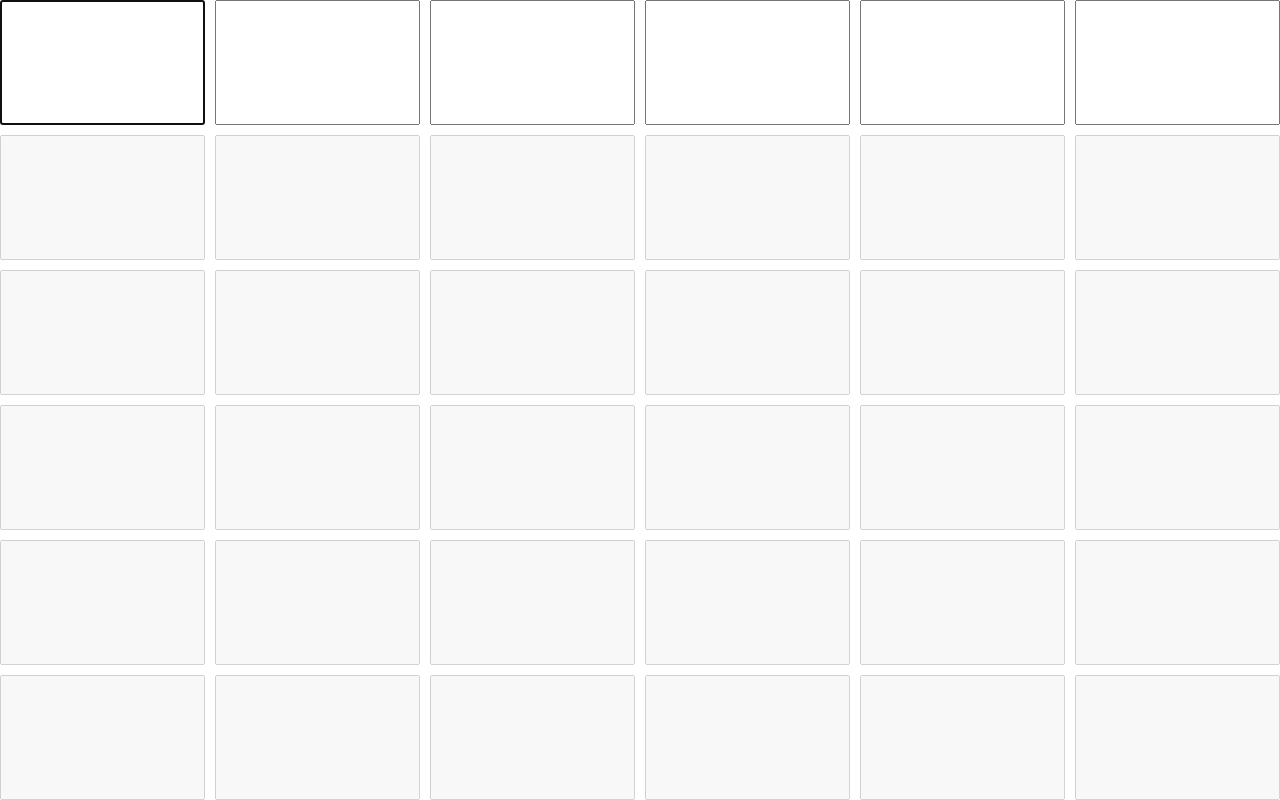
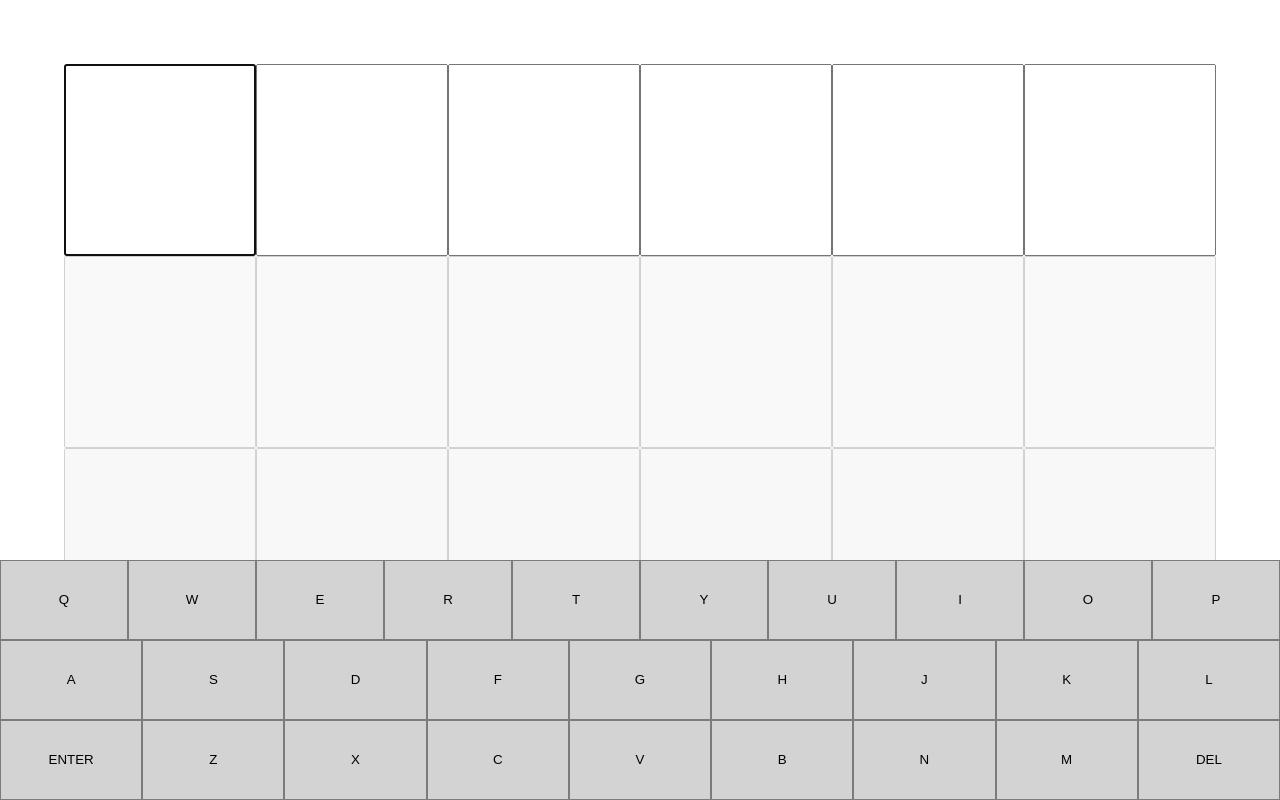
Before and after one commit to henrysha/wordle, a React (Vite) app: page / in a window 1280 px wide. Shown: the top 800 px of the page. Built offline with nearby package versions, Linux system fonts and the light colour scheme.

Commit message:
keyboard

```diff
--- a/package.json
+++ b/package.json
@@ -25,6 +25,7 @@
     "@vitejs/plugin-react": "^1.0.7",
     "eslint": "^8.9.0",
     "eslint-config-prettier": "^8.4.0",
+    "eslint-import-resolver-typescript": "^2.5.0",
     "eslint-plugin-import": "^2.25.4",
     "eslint-plugin-react": "^7.28.0",
     "eslint-plugin-react-hooks": "^4.3.0",
@@ -34,7 +35,8 @@
     "prettier": "^2.5.1",
     "sass": "^1.49.8",
     "typescript": "^4.5.4",
-    "vite": "^2.8.0"
+    "vite": "^2.8.0",
+    "vite-tsconfig-paths": "^3.4.1"
   },
   "lint-staged": {
     "**/*": "prettier --write --ignore-unknown"
--- a/src/App.module.scss
+++ b/src/App.module.scss
@@ -1,36 +1,67 @@
 $length: 6;
 $rounds: 6;
 
+$correctColor: green;
+$wrongPosColor: yellow;
+$incorrectColor: lightgrey;
+
 .App {
+  position: relative;
+  height: 100vh;
+  display: grid;
+  justify-content: center;
+  grid-template-rows: 7fr 3fr;
+}
+
+.board {
   display: grid;
   grid-template-columns: repeat($length, 1fr);
   place-items: center;
-  height: 100vh;
-  grid-gap: 10px;
+  // height: 90vw;
+  // max-height: 50vh;
+  // max-width: 50vh;
+  // grid-gap: 10px;
+  padding: 5vw;
 }
 
 .input {
-  justify-self: stretch;
-  align-self: stretch;
+  // justify-self: stretch;
+  // align-self: stretch;
+  display: flex;
+  &:before {
+    content: '';
+    display: block;
+    height: 0;
+    width: 0;
+    padding-bottom: calc(1 * 100%);
+  }
+  input {
+    width: 100%;
+    font-size: 5vw;
+    text-align: center;
+    @media screen and (max-width: 480px) {
+      font-size: 6vw;
+    }
+  }
 }
 
 .correct {
   :disabled {
-    background-color: green;
+    background-color: $correctColor;
   }
-  background-color: green;
+  background-color: $correctColor;
 }
 
 .wrong_position {
   :disabled {
-    background-color: yellow;
+    background-color: $wrongPosColor;
   }
-  background-color: yellow;
+  background-color: $wrongPosColor;
 }
 
 .incorrect {
   :disabled {
-    background-color: lightgrey;
+    background-color: $incorrectColor;
   }
-  background-color: lightgrey;
+  background-color: $incorrectColor;
 }
--- a/src/App.tsx
+++ b/src/App.tsx
@@ -1,4 +1,15 @@
-import { ChangeEvent, useCallback, useEffect, useState } from 'react'
+import {
+  MouseEvent,
+  ChangeEvent,
+  useCallback,
+  useEffect,
+  useState,
+} from 'react'
+
+import { KeyboardState } from 'constants/keyboard'
+import { KeyboardButton, Keys } from 'types/keyboard'
+import Keyboard from 'components/Keyboard'
+import { getInitialKeyboardState } from 'utils/getInitialKeyboardState'
 
 import styles from './App.module.scss'
 
@@ -12,10 +23,13 @@ const ANSWER = 'ABOARD'
 // TODO: add timer
 function App() {
   const [container, setContainer] = useState<HTMLDivElement | null>()
-  const [inputs, setInputs] = useState<string[]>([...INITIAL_INPUT])
+  const [inputs, setInputs] = useState<Keys[]>([...INITIAL_INPUT])
   const [currentInputIdx, setCurrentInputIdx] = useState(0)
   const [currentRound, setCurrentRound] = useState(0)
   const [isPlaying, setIsPlaying] = useState(true)
+  const [usedButtons, setUsedButtons] = useState<KeyboardButton>(
+    getInitialKeyboardState()
+  )
 
   const isInputEnabled = (index: number) =>
     index >= LENGTH * currentRound &&
@@ -30,7 +44,7 @@ function App() {
     (index: number) => (e: ChangeEvent<HTMLInputElement>) => {
       e.target.value = e.target.value.toUpperCase()
       setInputs((prev) => {
-        prev[index % LENGTH] = e.target.value
+        prev[index % LENGTH] = e.target.value as Keys
         return prev
       })
       if (e.target.value && index % LENGTH < LENGTH - 1) {
@@ -38,21 +52,59 @@ function App() {
       }
     }
 
+  const handleEnter = () => {
+    checkAnswer()
+  }
+
+  const handleDel = () => {
+    removePrevInput()
+  }
+
+  const handleKeyPress = (input: Keys) => {
+    setInputs((prev) => {
+      if (prev[currentInputIdx % LENGTH] !== '') return prev
+      prev[currentInputIdx % LENGTH] = input
+      if (container && container.children[currentInputIdx]) {
+        ;(
+          container.children[currentInputIdx].children[0] as HTMLInputElement
+        ).focus()
+        ;(
+          container.children[currentInputIdx].children[0] as HTMLInputElement
+        ).value = input
+      }
+      return prev
+    })
+    if (currentInputIdx % LENGTH < LENGTH - 1) {
+      setCurrentInputIdx(currentInputIdx + 1)
+    }
+  }
+
+  const onKeyButtonPressed = (e: MouseEvent<HTMLButtonElement>) => {
+    const input = e.currentTarget.innerText.toUpperCase() as Keys
+    switch (input) {
+      case 'ENTER':
+        handleEnter()
+        return
+      case 'DEL':
+        handleDel()
+        return
+      default:
+        handleKeyPress(input)
+    }
+  }
+
   const removePrevInput = useCallback(() => {
     setCurrentInputIdx((prevInputIdx) => {
       const newInputIdx =
-        inputs[prevInputIdx] === '' ? prevInputIdx - 1 : prevInputIdx
+        inputs[prevInputIdx] === '' && prevInputIdx % LENGTH > 0
+          ? prevInputIdx - 1
+          : prevInputIdx
 
       setInputs((prev) => {
-        if (prev[prevInputIdx] === '' && prevInputIdx % LENGTH > 0) {
-          prev[prevInputIdx - 1] = ''
-          if (container)
-            (
-              container.children[
-                currentRound * LENGTH + prevInputIdx - 1
-              ] as HTMLInputElement
-            ).value = ''
-        }
+        const index = currentRound * LENGTH + newInputIdx
+        prev[index] = ''
+        if (container && container.children[index])
+          (container.children[index].children[0] as HTMLInputElement).value = ''
         return prev
       })
 
@@ -106,6 +158,13 @@ function App() {
     setCurrentRound((prev) => prev + 1)
   }
 
+  const updateUsedButtons = (value: Keys, state: KeyboardState) => {
+    setUsedButtons((prev) => {
+      prev[value] = state
+      return prev
+    })
+  }
+
   const checkAnswer = useCallback(() => {
     const inputIsNotComplete = inputs.filter((input) => input === '').length > 0
 
@@ -115,11 +174,14 @@ function App() {
     for (const [i, input] of inputs.entries()) {
       if (input === ANSWER[i]) {
         isCorrect(i)
+        updateUsedButtons(input, KeyboardState.CORRECT)
         correctCount = correctCount + 1
       } else if (ANSWER.includes(input)) {
         isWrongPosition(i)
+        updateUsedButtons(input, KeyboardState.WRONG_POSITION)
       } else {
         isWrong(i)
+        updateUsedButtons(input, KeyboardState.INCORRECT)
       }
     }
     if (correctCount === LENGTH) {
@@ -151,29 +213,37 @@ function App() {
 
   useEffect(() => {
     if (container)
-      (container.children[currentInputIdx] as HTMLInputElement)?.focus()
+      (
+        container.children[currentInputIdx]?.children[0] as HTMLInputElement
+      )?.focus()
   }, [container, currentInputIdx])
 
   useEffect(() => {
     if (container)
-      (container.children[currentRound * LENGTH] as HTMLInputElement)?.focus()
+      (
+        container.children[currentRound * LENGTH]
+          ?.children[0] as HTMLInputElement
+      )?.focus()
   }, [container, currentRound])
 
   return (
-    <div className={styles.App} ref={setContainer}>
+    <div className={styles.App}>
+      <div className={styles.board} ref={setContainer}>
         {Array(LENGTH * ROUNDS)
           .fill(1)
           .map((_, i) => (
+            <div className={styles.input} key={i}>
               <input
                 type="text"
-            className={styles.input}
                 onChange={onInputChange(i)}
                 maxLength={1}
                 disabled={!isInputEnabled(i)}
                 onFocus={() => onInputFocus(i)}
-            key={i}
               />
+            </div>
           ))}
+      </div>
+      <Keyboard usedButtons={usedButtons} onClick={onKeyButtonPressed} />
     </div>
   )
 }
--- /dev/null
+++ b/src/components/Keyboard.module.scss
@@ -0,0 +1,44 @@
+@import '../App.module.scss';
+
+.keyboard_wrapper {
+  background-color: lightgrey;
+  width: 100vw;
+  height: 30vh;
+  position: absolute;
+  bottom: 0;
+
+  .row {
+    display: grid;
+    height: 33.3%;
+
+    &.firstRow {
+      grid-template-columns: repeat(10, 1fr);
+    }
+
+    &.otherRows {
+      grid-template-columns: repeat(9, 1fr);
+    }
+
+    .key {
+      justify-self: stretch;
+      align-self: stretch;
+      border: 1px solid #7b7b7b;
+
+      &.notPressed {
+        background-color: $incorrectColor;
+      }
+
+      &.correct {
+        background-color: $correctColor;
+      }
+
+      &.incorrect {
+        background-color: $incorrectColor;
+      }
+
+      &.wrongPosition {
+        background-color: $wrongPosColor;
+      }
+    }
+  }
+}
--- /dev/null
+++ b/src/components/Keyboard.tsx
@@ -0,0 +1,52 @@
+import { MouseEventHandler } from 'react'
+
+import { KEYBOARD, KeyboardState } from 'constants/keyboard'
+import { KeyboardButton, Keys } from 'types/keyboard'
+
+import styles from './Keyboard.module.scss'
+
+const mapKeyboardStateToStyle = {
+  [KeyboardState.NOT_PRESSED]: styles.notPressed,
+  [KeyboardState.INCORRECT]: styles.incorrect,
+  [KeyboardState.WRONG_POSITION]: styles.wrongPosition,
+  [KeyboardState.CORRECT]: styles.correct,
+}
+
+const Keyboard = ({
+  onClick,
+  usedButtons,
+}: {
+  onClick: MouseEventHandler<HTMLButtonElement>
+  usedButtons: KeyboardButton
+}) => {
+  const getKeyboardStateStyle = (key: Keys): string | undefined => {
+    if (!usedButtons || !key) return undefined
+    return mapKeyboardStateToStyle[usedButtons[key]]
+  }
+
+  return (
+    <div className={styles.keyboard_wrapper}>
+      {KEYBOARD.map((row, i) => (
+        <div
+          className={[
+            styles.row,
+            i === 0 ? styles.firstRow : styles.otherRows,
+          ].join(' ')}
+          key={i}
+        >
+          {row.map((key) => (
+            <button
+              className={[styles.key, getKeyboardStateStyle(key)].join(' ')}
+              onClick={onClick}
+              key={key}
+            >
+              {key}
+            </button>
+          ))}
+        </div>
+      ))}
+    </div>
+  )
+}
+
+export default Keyboard
--- /dev/null
+++ b/src/constants/keyboard.ts
@@ -0,0 +1,45 @@
+import { Keys } from 'types/keyboard'
+
+export enum KeyboardState {
+  NOT_PRESSED,
+  INCORRECT,
+  WRONG_POSITION,
+  CORRECT,
+}
+
+export const KEYBOARD: Keys[][] = [
+  ['Q', 'W', 'E', 'R', 'T', 'Y', 'U', 'I', 'O', 'P'],
+  ['A', 'S', 'D', 'F', 'G', 'H', 'J', 'K', 'L'],
+  ['ENTER', 'Z', 'X', 'C', 'V', 'B', 'N', 'M', 'DEL'],
+]
+
+export const KEYS = [
+  'Q',
+  'W',
+  'E',
+  'R',
+  'T',
+  'Y',
+  'U',
+  'I',
+  'O',
+  'P',
+  'A',
+  'S',
+  'D',
+  'F',
+  'G',
+  'H',
+  'J',
+  'K',
+  'L',
+  'ENTER',
+  'Z',
+  'X',
+  'C',
+  'V',
+  'B',
+  'N',
+  'M',
+  'DEL',
+] as const
--- /dev/null
+++ b/src/types/keyboard.ts
@@ -0,0 +1,7 @@
+import { KeyboardState, KEYS } from 'constants/keyboard'
+
+export type KeyboardButton = {
+  [key in Keys]: KeyboardState
+}
+
+export type Keys = typeof KEYS[number] | ''
--- /dev/null
+++ b/src/utils/getInitialKeyboardState.ts
@@ -0,0 +1,10 @@
+import { KeyboardState, KEYS } from 'constants/keyboard'
+import { KeyboardButton } from 'types/keyboard'
+
+export const getInitialKeyboardState = () => {
+  const keyboardState: KeyboardButton = {}
+
+  KEYS.forEach((key) => (keyboardState[key] = KeyboardState.NOT_PRESSED))
+
+  return keyboardState
+}
--- a/vite.config.ts
+++ b/vite.config.ts
@@ -1,8 +1,9 @@
 import { defineConfig } from 'vite'
 import react from '@vitejs/plugin-react'
+import tsconfigPaths from 'vite-tsconfig-paths'
 
 // https://vitejs.dev/config/
 export default defineConfig({
-  plugins: [react()],
+  plugins: [react(), tsconfigPaths()],
   base: '/wordle/',
 })
```
Also changed, not shown: .eslintrc.yml, 1 other file (tests, documents, lock files or other folders). Lines whose indentation alone changed are shown as unchanged.
